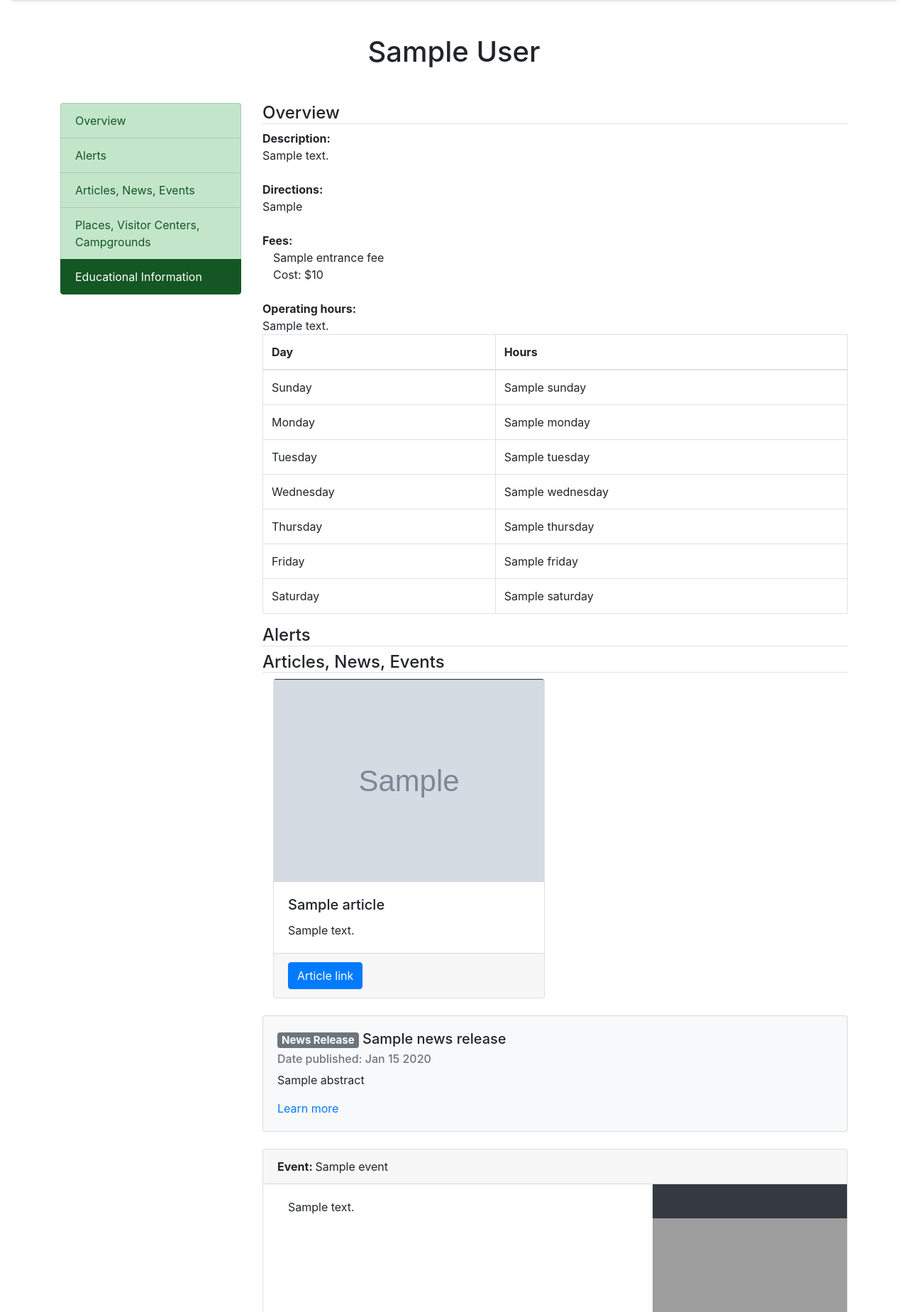
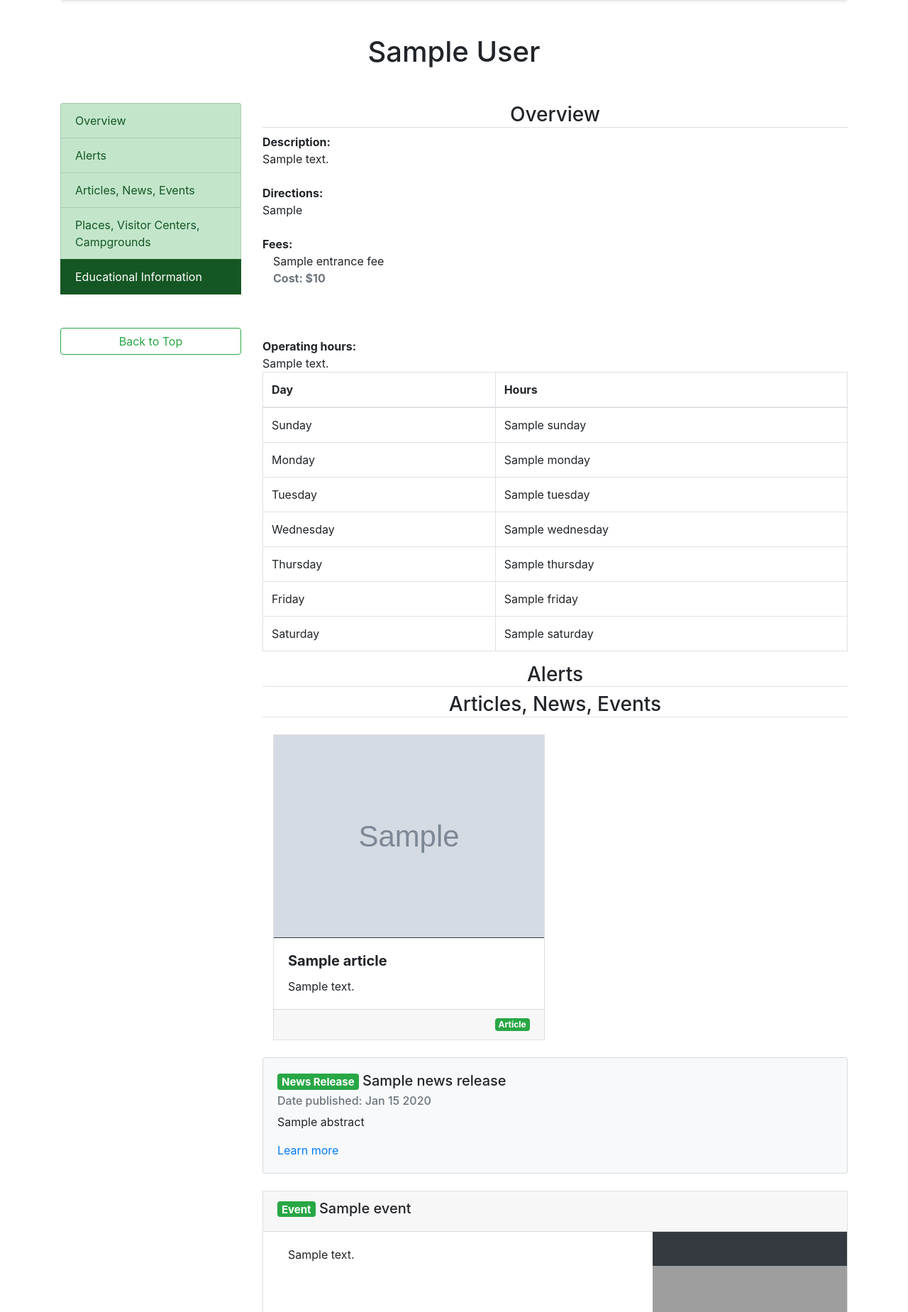
Before and after one commit to Nadinerodriguez/capital-one-national-parks, a Django app: template park/templates/park/detail.html in a window 1280 px wide. Shown: the part 671-2520 px from the top of the page at 71% size. Run offline with Django 3.2, Linux system fonts and the light colour scheme; the template is opened without the code that fills it: most values are stand-ins (such as "Sample title", 1, 10 or a date in 2020); grey boxes marked "Sample" are stand-in pictures; some libraries are stand-ins or nearby versions; grey boxes are pictures that could not be loaded.

Commit message:
Fixed detail page

```diff
--- a/park/templates/park/base.html
+++ b/park/templates/park/base.html
@@ -37,7 +37,7 @@
 
 <body>
   <!-- Navbar -->
-  <nav class="navbar navbar-expand-md navbar-dark nav-footer-bg-colors">
+  <nav id="main-nav-bar" class="navbar navbar-expand-md navbar-dark nav-footer-bg-colors">
     <a class="navbar-brand" href="{% url 'index' %}">National Park Service</a>
     <button class="navbar-toggler" type="button" data-toggle="collapse" data-target="#navbarsExample04" aria-controls="navbarsExample04" aria-expanded="false" aria-label="Toggle navigation">
       <span class="navbar-toggler-icon"></span>
--- a/park/templates/park/detail.html
+++ b/park/templates/park/detail.html
@@ -25,14 +25,14 @@
 
 <script>
   $(document).ready(function() {
-    // $('#main-nav-bar').hide();
+    // Set up scrollspy
     $('body').attr('data-spy', 'scroll');
     $('body').attr('data-target', '#list-example');
     $('body').scrollspy({ target: '#list-example' });
   });
 </script>
 
-<div class="container-fluid mt-3 mb-5">
+<div class="container mt-3 mb-5">
   <div class="accordion" id="map-view-accordion">
     <div class="card rounded border shadow-sm">
       <div id="map-view-card">
@@ -100,13 +100,15 @@
         <a class="list-group-item list-group-item-action list-group-item-success" href="#list-item-3">Articles, News, Events</a>
         <a class="list-group-item list-group-item-action list-group-item-success" href="#list-item-4">Places, Visitor Centers, Campgrounds</a>
         <a class="list-group-item list-group-item-action list-group-item-success" href="#list-item-5">Educational Information</a>
+        <br /><br />
+        <a href="#main-nav-bar" class="btn btn-outline-success">Back to Top</a>
       </div>
     </div>
 
     <!-- Holds our section data -->
     <div class="col-9">
       <div data-spy="scroll" data-target="#list-example" data-offset="0" class="scrollspy-example">
-        <h4 class="border-bottom" id="list-item-1">Overview</h4>
+        <h3 class="border-bottom text-center" id="list-item-1">Overview</h3>
 
         <div><strong>Description: </strong></div>
         <div> {{ overview.0.description }} </div>
@@ -120,9 +122,9 @@
         <div class="container">
           <div class="row">
             {% for entrance_fee in overview.0.entranceFees%}
-            <div class="col-4">
+            <div class="col-4 mb-5">
               <div>{{ entrance_fee.title }}</div>
-              <div>Cost: ${{ entrance_fee.cost|slice:4 }}</div>
+              <div class="text-muted font-weight-bold">Cost: ${{ entrance_fee.cost|slice:4 }}</div>
             </div>
             <br />
             {% endfor %}
@@ -179,7 +181,7 @@
         </table>
         {% endfor %}
 
-        <h4 class="border-bottom" id="list-item-2">Alerts</h4>
+        <h3 class="border-bottom text-center" id="list-item-2">Alerts</h3>
         <!-- Populate alerts -->
         {% if alerts_total == "0" %}
         <div>No current alerts for this location</div>
@@ -197,14 +199,14 @@
         {% endfor %}
         {% endif %}
 
-        <h4 class="border-bottom" id="list-item-3">Articles, News, Events</h4>
+        <h3 class="border-bottom text-center" id="list-item-3">Articles, News, Events</h3>
         <!-- Populate articles -->
         {% if articles_total == "0" %}
         <div>No current articles for this location</div>
         <br />
         {% else %}
         <!-- If we have articles -->
-        <div class="container">
+        <div class="container mt-4">
           <div class="row">
             {% for article in articles %}
 
@@ -214,20 +216,24 @@
               <div class="card-deck" id="card-deck__{{forloop.counter0}}">
                 {% endif %}
 
-                <div class="card">
+                <div class="card rounded-0">
 
                   {% if article.listingimage.url == "" %}
-                  <img class="card-img-top center-cropped bg-dark" src=http://www.sclance.com/pngs/image-placeholder-png/image_placeholder_png_698412.png />
+                  <img class="card-img-top center-cropped bg-dark rounded-0" src=http://www.sclance.com/pngs/image-placeholder-png/image_placeholder_png_698412.png />
                   {% else %}
-                  <img class="card-img-top center-cropped bg-dark" src="{{ article.listingimage.url }}" alt="article image" />
+                  <img class="card-img-top center-cropped bg-dark rounded-0" src="{{ article.listingimage.url }}" alt="article image" />
                   {% endif %}
 
                   <div class="card-body">
-                    <h5 class="card-title">{{ article.title }}</h5>
+                    <h5 class="card-title">
+                      <a href="{{ article.url }}" class="btn-link text-body font-weight-bold">{{ article.title }}</a>
+                    </h5>
                     <p class="card-text">{{ article.listingdescription }}</p>
+
                   </div>
                   <div class="card-footer">
-                    <a href="{{ article.url }}" class="btn btn-primary">Article link</a>
+                    <!-- <a href="{{ article.url }}" class="btn btn-primary">Article link</a> -->
+                    <span class="badge badge-success float-right">Article</span>
                   </div>
                 </div>
 
@@ -262,7 +268,7 @@
     <div class="card bg-light">
       <div class="card-body">
         <h5 class="card-title">
-          <span class="badge badge-secondary">News Release</span>
+          <span class="badge badge-success">News Release</span>
           {{ news_release.title }}
         </h5>
         <h6 id="news-pub-date__{{forloop.counter0}}" class="card-subtitle mb-2 text-muted">
@@ -289,9 +295,9 @@
     <br />
     {% else %}
     {% for event in events %}
-    <div class="card">
+    <div class="card rounded-0">
       <div class="card-header">
-        <strong>Event: </strong>{{ event.title }}
+        <h5><span class="badge badge-success">Event</span>&nbsp;{{ event.title }}</h5>
       </div>
 
       <div class="container">
@@ -320,7 +326,7 @@
 
       <div class="card-footer text-muted">
         {% for type in event.types %}
-        <span class="badge badge-success">{{ type }}</span>
+        <span class="badge badge-secondary">{{ type }}</span>
         {% endfor %}
       </div>
     </div>
@@ -331,7 +337,7 @@
 
 
 
-    <h4 class="border-bottom" id="list-item-4">Places, Visitor Centers, Campgrounds</h4>
+    <h3 class="border-bottom text-center" id="list-item-4">Places, Visitor Centers, Campgrounds</h3>
     <!-- Populate places -->
     {% if places_total == "0" %}
     <div>No current places for this location</div>
@@ -350,7 +356,7 @@
           <h5>{{ place.title }}</h5>
           <div> {{ place.listingdescription }}</div>
           <a href="{{ place.url }}" class="card-link">Learn more</a>
-          <span class="badge badge-secondary float-right">Place</span>
+          <span class="badge badge-success float-right">Place</span>
         </div>
       </div>
     </div>
@@ -370,7 +376,7 @@
         <div class="col-12">
           <h5> {{ visitor_center.name }} </h5>
           <div> {{ visitor_center.description }}</div>
-          <span class="badge badge-secondary float-right">Visitor center</span>
+          <span class="badge badge-success float-right">Visitor center</span>
         </div>
       </div>
     </div>
@@ -384,14 +390,12 @@
     <br />
     {% else%}
     {% for campground in campgrounds %}
-
-
     <div class="container bg-light rounded border place-card">
       <div class="row">
         <div class="col-12">
           <h5> {{ campground.name }} </h5>
           <div> {{ campground.description }}</div>
-          <span class="badge badge-secondary float-right">Campground</span>
+          <span class="badge badge-success float-right">Campground</span>
         </div>
       </div>
     </div>
@@ -399,26 +403,23 @@
     {% endfor %}
     {% endif %}
 
-    <h4 id="list-item-5" class="border-bottom">Educational Information</h4>
+    <h3 id="list-item-5" class="border-bottom text-center">Educational Information</h3>
     <!-- Populate Educational Information -->
     {% if lesson_plans_total == "0" %}
     <div>No current lesson plans for this location</div>
     {% else %}
     {% for lesson_plan in lesson_plans %}
-    <div class="container bg-light rounded border place-card">
-      <div class="row">
-        <div class="col-12">
-          <h4> {{ lesson_plan.title }} </h4>
-          <h6 class="text-dark text-uppercase font-italic"> {{ lesson_plan.subject }} </h6>
-          <div class="text-dark text-uppercase font-italic">
-            <h6> {{ lesson_plan.gradeLevel }} </h6>
-          </div>
-          <div> {{ lesson_plan.questionobjective }} </div>
-          <span class="badge badge-info float-left">Lesson Plans</span>
-        </div>
+    <div class="card bg-light">
+      <div class="card-body">
+        <h5 class="card-title">{{ lesson_plan.title }}</h5>
+        <div class="text-dark font-italic"> {{ lesson_plan.subject }} </div>
+        <div>{{ lesson_plan.gradeLevel }} </div>
+        <div> {{ lesson_plan.questionObjective }} </div>
+        <a href="{{ lesson_plan.url }}" class="card-link">Learn more</a>
+        <span class="badge badge-success float-right">Lesson Plans</span>
       </div>
     </div>
-    <br>
+    <br/>
     {% endfor %}
     {% endif %}
 
@@ -427,16 +428,15 @@
     <div>No current facts on people for this location</div>
     {% else %}
     {% for someone in people %}
-    <div class="container bg-light rounded border place-card">
-      <div class="row">
-        <div class="col-12">
-          <h5> {{ someone.title }} </h5>
-          <div> {{ someone.listingdescription }}</div>
-          <span class="badge badge-info float-left">People</span>
-        </div>
+    <div class="card bg-light">
+      <div class="card-body">
+        <h5 class="card-title">{{ someone.title }}</h5>
+        <div> {{ someone.listingdescription }} </div>
+        <a href="{{ someone.url }}" class="card-link">Learn more</a>
+        <span class="badge badge-success float-right">People</span>
       </div>
     </div>
-    <br />
+    <br/>
     {% endfor %}
     {% endif %}
 
--- a/park/templates/park/test.html
+++ b/park/templates/park/test.html
@@ -1,4 +1,5 @@
 {% extends 'park/base.html' %}
+
 
 {% block content%}
 
@@ -32,6 +33,7 @@
 
   </head>
   <body>
+
     <header>
       This is the header
     </header>
@@ -41,6 +43,7 @@
       <article>
         <header><h2>Article</h2></header>
         <p>Lorem ipsum dolor sit amet, consectetur adipisicing elit, sed do eiusmod tempor incididunt ut labore et dolore magna aliqua. Ut enim ad minim veniam, quis nostrud exercitation ullamco laboris nisi ut aliquip ex ea commodo consequat. Duis aute irure dolor in reprehenderit in voluptate velit esse cillum dolore eu fugiat nulla pariatur. Excepteur sint occaecat cupidatat non proident, sunt in culpa qui officia deserunt mollit anim id est laborum.</p>
+
         <!-- <p>Lorem ipsum dolor sit amet, consectetur adipisicing elit, sed do eiusmod tempor incididunt ut labore et dolore magna aliqua. Ut enim ad minim veniam, quis nostrud exercitation ullamco laboris nisi ut aliquip ex ea commodo consequat. Duis aute irure dolor in reprehenderit in voluptate velit esse cillum dolore eu fugiat nulla pariatur. Excepteur sint occaecat cupidatat non proident, sunt in culpa qui officia deserunt mollit anim id est laborum.</p>
         <p>Lorem ipsum dolor sit amet, consectetur adipisicing elit, sed do eiusmod tempor incididunt ut labore et dolore magna aliqua. Ut enim ad minim veniam, quis nostrud exercitation ullamco laboris nisi ut aliquip ex ea commodo consequat. Duis aute irure dolor in reprehenderit in voluptate velit esse cillum dolore eu fugiat nulla pariatur. Excepteur sint occaecat cupidatat non proident, sunt in culpa qui officia deserunt mollit anim id est laborum.</p>
         <p>Lorem ipsum dolor sit amet, consectetur adipisicing elit, sed do eiusmod tempor incididunt ut labore et dolore magna aliqua. Ut enim ad minim veniam, quis nostrud exercitation ullamco laboris nisi ut aliquip ex ea commodo consequat. Duis aute irure dolor in reprehenderit in voluptate velit esse cillum dolore eu fugiat nulla pariatur. Excepteur sint occaecat cupidatat non proident, sunt in culpa qui officia deserunt mollit anim id est laborum.</p>
```
